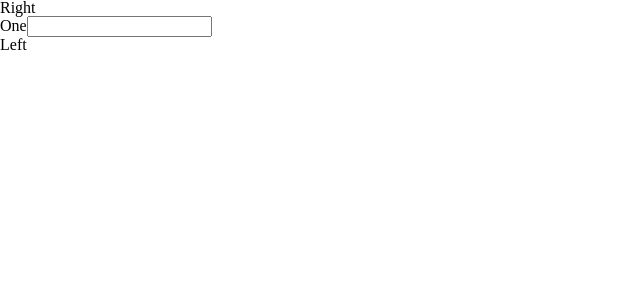
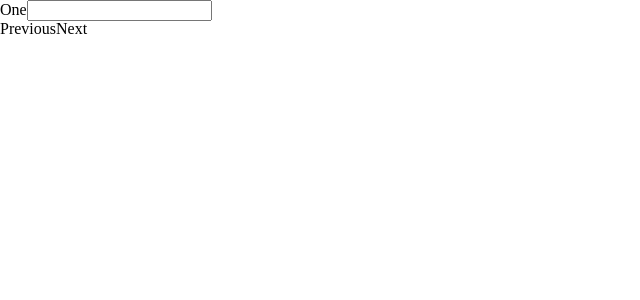
Before and after one commit to ayellapragada/react-harry-potter, a React (Create React App) app: page / in a window 1280 px wide. Shown: the top 300 px of the page, without its empty margins (0-640 px from the left). Built offline with nearby package versions, Linux system fonts and the light colour scheme.

Commit message:
Minor button moving.

```diff
--- a/src/components/Wizard.js
+++ b/src/components/Wizard.js
@@ -28,15 +28,22 @@ class Wizard extends Component {
 
     return (
       <div>
-        <div onClick={() => this.pageDown()}>Right</div>
         <div>
           {children[this.state.page]}
         </div>
-        <div onClick={() => this.pageUp()}>Left</div>
+        <div style={buttonStyle}>
+          <div onClick={() => this.pageDown()}>Previous</div>
+          <div onClick={() => this.pageUp()}>Next</div>
+        </div>
       </div>
     );
 
   }
 }
 
+
+const buttonStyle = {
+  display: 'flex',
+};
+
 export default Wizard;
```
